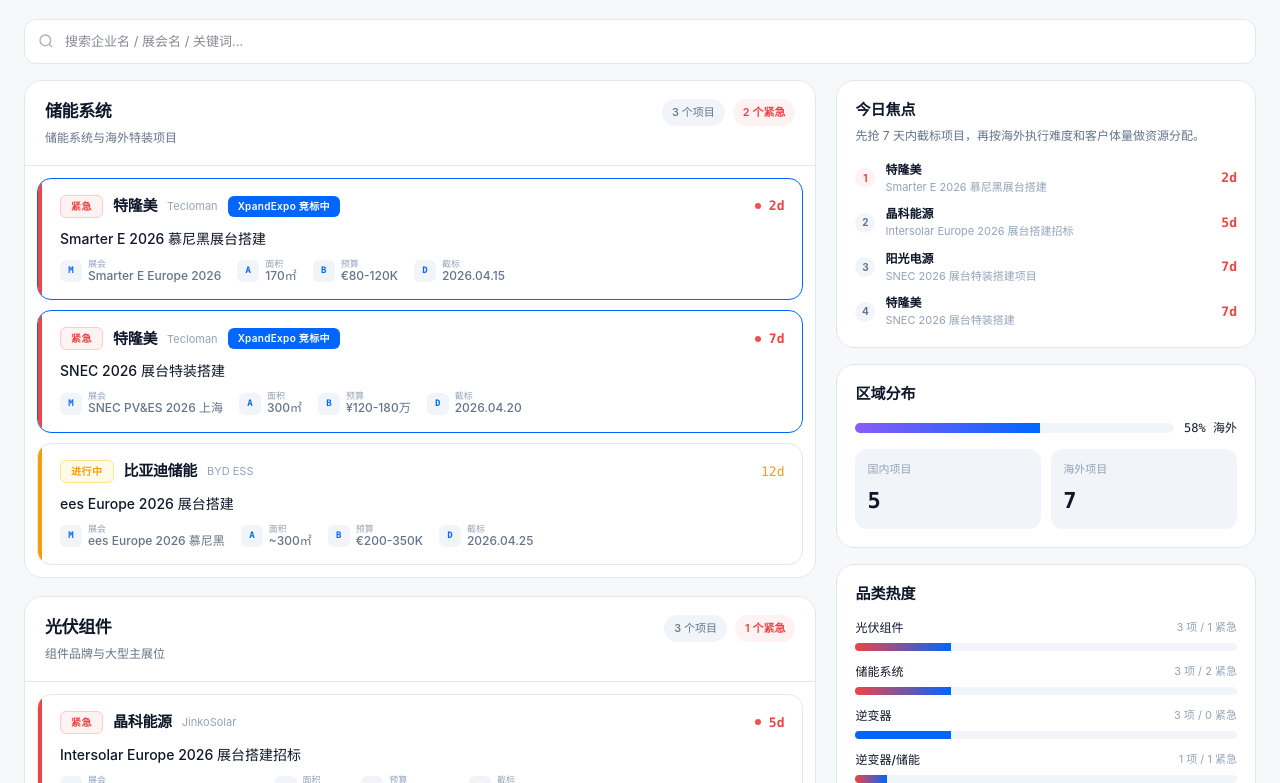
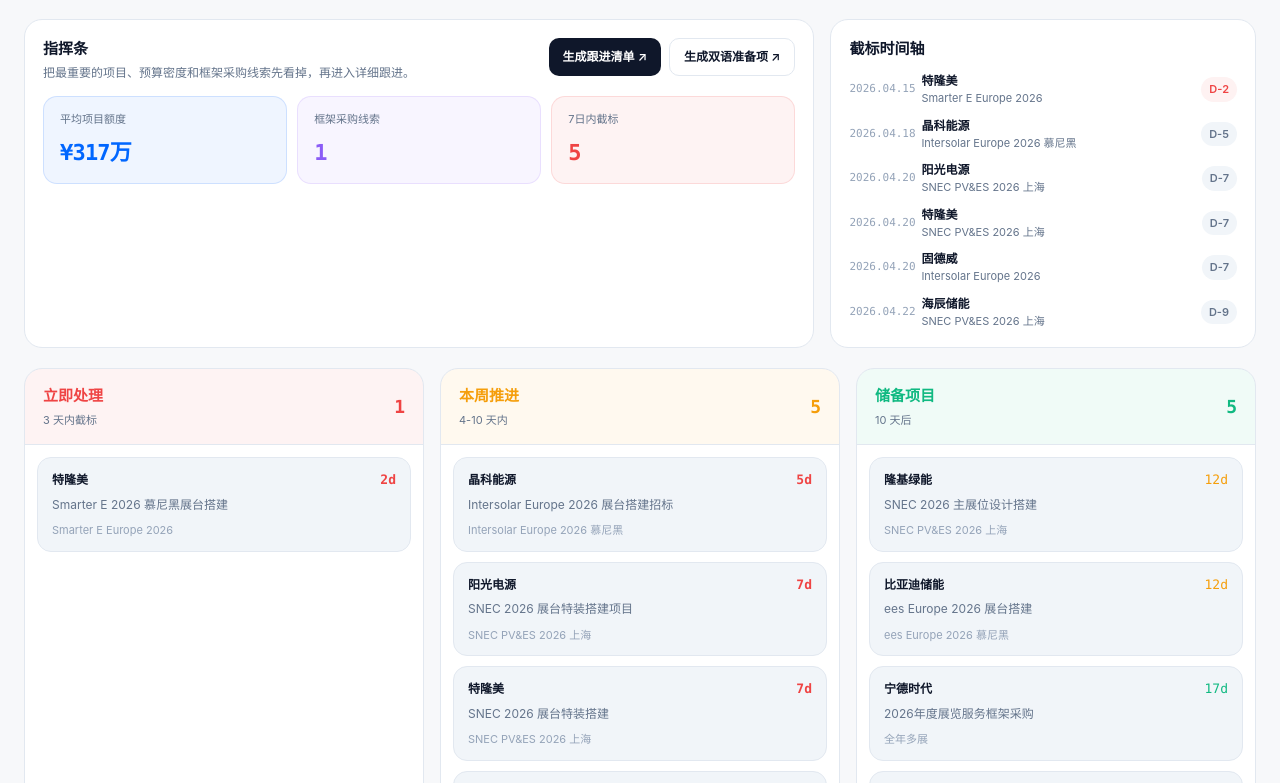
Before and after one commit to duofung/macro-live-monitor, a Next.js app: page / in a window 1280 px wide. Shown: the part 457-1240 px from the top of the page. Built offline with nearby package versions, Linux system fonts and the light colour scheme.

Commit message:
Add ExpoRadar command and action boards

```diff
--- a/components/expo-radar.tsx
+++ b/components/expo-radar.tsx
@@ -233,11 +233,38 @@
   }, [filtered]);
 
   const overseasRatio = Math.round((stats.overseas / stats.total) * 100);
+  const avgBudget = Math.round(stats.totalBudget / stats.total);
 
   const actionNotes = [
     { title: "本周优先跟进", body: "特隆美双项目和晶科慕尼黑项目最接近截标，优先出概念方案和预算框架。", color: colors.hot },
     { title: "客户层级建议", body: "宁德时代、隆基、比亚迪适合走长期框架和高层拜访；海辰、固德威适合快速响应。", color: colors.accent },
     { title: "海外执行准备", body: "慕尼黑与美国项目需要本地施工资源池、物流时程和双语提案模板同步准备。", color: colors.ok },
+  ];
+
+  const actionBoard = useMemo(() => {
+    const sorted = [...FEEDS].sort((a, b) => daysLeft(a.deadline) - daysLeft(b.deadline));
+
+    return {
+      immediate: sorted.filter((item) => daysLeft(item.deadline) <= 3),
+      thisWeek: sorted.filter((item) => daysLeft(item.deadline) > 3 && daysLeft(item.deadline) <= 10),
+      pipeline: sorted.filter((item) => daysLeft(item.deadline) > 10).slice(0, 5),
+    };
+  }, []);
+
+  const deadlineTimeline = useMemo(() => {
+    return [...FEEDS]
+      .sort((a, b) => daysLeft(a.deadline) - daysLeft(b.deadline))
+      .slice(0, 6)
+      .map((item) => ({
+        ...item,
+        left: Math.max(daysLeft(item.deadline), 0),
+      }));
+  }, []);
+
+  const commandBarStats = [
+    { label: "平均项目额度", value: `¥${avgBudget}万`, tone: colors.accent },
+    { label: "框架采购线索", value: `${FEEDS.filter((item) => item.title.includes("框架") || item.title.includes("年度")).length}`, tone: "#8B5CF6" },
+    { label: "7日内截标", value: `${FEEDS.filter((item) => daysLeft(item.deadline) <= 7).length}`, tone: colors.hot },
   ];
 
   return (
@@ -384,6 +411,97 @@
           <StatCard label="进行中" value={stats.active} sub="可跟进项目" color={colors.warn} active={filter === "active"} onClick={() => setFilter(filter === "active" ? "all" : "active")} />
           <StatCard label="XpandExpo 竞标" value={stats.bidding} sub="特隆美 SNEC + 慕尼黑" color={colors.accent} active={regionFilter === "bidding"} onClick={() => setRegionFilter(regionFilter === "bidding" ? "all" : "bidding")} />
           <StatCard label="即将开放" value={stats.upcoming} sub="提前布局" color={colors.ok} active={filter === "upcoming"} onClick={() => setFilter(filter === "upcoming" ? "all" : "upcoming")} />
+        </div>
+
+        <div className="expo-command-grid" style={{ display: "grid", gridTemplateColumns: "minmax(0, 1.3fr) minmax(280px, 0.7fr)", gap: 16, marginBottom: 20 }}>
+          <div style={{ background: colors.card, border: `1px solid ${colors.border}`, borderRadius: 18, padding: 18 }}>
+            <div style={{ display: "flex", justifyContent: "space-between", gap: 16, alignItems: "flex-start", flexWrap: "wrap", marginBottom: 14 }}>
+              <div>
+                <div style={{ fontSize: 15, fontWeight: 700 }}>指挥条</div>
+                <div style={{ marginTop: 4, fontSize: 12, color: colors.sub }}>把最重要的项目、预算密度和框架采购线索先看掉，再进入详细跟进。</div>
+              </div>
+              <div style={{ display: "flex", gap: 8, flexWrap: "wrap" }}>
+                <button
+                  onClick={() => window.sendPrompt?.("根据当前ExpoRadar项目池，帮我生成本周销售跟进清单，按紧急度、客户等级、海外执行难度排序。")}
+                  style={{ padding: "9px 14px", borderRadius: 10, border: "none", background: colors.text, color: "#fff", fontSize: 12, fontWeight: 600 }}
+                >
+                  生成跟进清单 ↗
+                </button>
+                <button
+                  onClick={() => window.sendPrompt?.("针对ExpoRadar中的海外项目，帮我生成双语提案材料准备列表，包括方案、预算、物流、施工和本地合作方。")}
+                  style={{ padding: "9px 14px", borderRadius: 10, border: `1px solid ${colors.border}`, background: colors.card, color: colors.text, fontSize: 12, fontWeight: 600 }}
+                >
+                  生成双语准备项 ↗
+                </button>
+              </div>
+            </div>
+            <div className="expo-command-stats" style={{ display: "grid", gridTemplateColumns: "repeat(3, minmax(0, 1fr))", gap: 10 }}>
+              {commandBarStats.map((item) => (
+                <div key={item.label} style={{ padding: "14px 16px", borderRadius: 14, background: `${item.tone}10`, border: `1px solid ${item.tone}24` }}>
+                  <div style={{ fontSize: 11, color: colors.sub }}>{item.label}</div>
+                  <div style={{ marginTop: 8, fontSize: 22, fontWeight: 700, letterSpacing: -0.8, color: item.tone, fontFamily: "var(--font-mono)" }}>{item.value}</div>
+                </div>
+              ))}
+            </div>
+          </div>
+
+          <div style={{ background: colors.card, border: `1px solid ${colors.border}`, borderRadius: 18, padding: 18 }}>
+            <div style={{ fontSize: 15, fontWeight: 700, marginBottom: 12 }}>截标时间轴</div>
+            <div style={{ display: "flex", flexDirection: "column", gap: 10 }}>
+              {deadlineTimeline.map((item) => (
+                <div key={item.id} style={{ display: "grid", gridTemplateColumns: "62px 1fr auto", gap: 10, alignItems: "center" }}>
+                  <div style={{ fontSize: 11, color: colors.muted, fontFamily: "var(--font-mono)" }}>{item.deadline}</div>
+                  <div>
+                    <div style={{ fontSize: 12, fontWeight: 600 }}>{item.co}</div>
+                    <div style={{ fontSize: 11, color: colors.sub }}>{item.expo}</div>
+                  </div>
+                  <div style={{ fontSize: 11, padding: "4px 8px", borderRadius: 999, background: item.left <= 3 ? colors.hotBg : colors.light, color: item.left <= 3 ? colors.hot : colors.sub, fontWeight: 600 }}>
+                    D-{item.left}
+                  </div>
+                </div>
+              ))}
+            </div>
+          </div>
+        </div>
+
+        <div className="expo-action-board" style={{ display: "grid", gridTemplateColumns: "repeat(3, minmax(0, 1fr))", gap: 16, marginBottom: 20 }}>
+          {[
+            { title: "立即处理", subtitle: "3 天内截标", tone: colors.hot, items: actionBoard.immediate },
+            { title: "本周推进", subtitle: "4-10 天内", tone: colors.warn, items: actionBoard.thisWeek },
+            { title: "储备项目", subtitle: "10 天后", tone: colors.ok, items: actionBoard.pipeline },
+          ].map((column) => (
+            <div key={column.title} style={{ background: colors.card, border: `1px solid ${colors.border}`, borderRadius: 18, overflow: "hidden" }}>
+              <div style={{ padding: "16px 18px", borderBottom: `1px solid ${colors.border}`, background: `${column.tone}10` }}>
+                <div style={{ display: "flex", justifyContent: "space-between", alignItems: "center", gap: 10 }}>
+                  <div>
+                    <div style={{ fontSize: 15, fontWeight: 700, color: column.tone }}>{column.title}</div>
+                    <div style={{ marginTop: 4, fontSize: 11, color: colors.sub }}>{column.subtitle}</div>
+                  </div>
+                  <div style={{ fontSize: 18, fontFamily: "var(--font-mono)", fontWeight: 700, color: column.tone }}>{column.items.length}</div>
+                </div>
+              </div>
+              <div style={{ padding: 12, display: "flex", flexDirection: "column", gap: 10, minHeight: 240 }}>
+                {column.items.length === 0 ? (
+                  <div style={{ fontSize: 12, color: colors.muted, padding: 16 }}>当前没有项目。</div>
+                ) : (
+                  column.items.map((item) => (
+                    <button
+                      key={item.id}
+                      onClick={() => setExpanded(item.id)}
+                      style={{ textAlign: "left", border: `1px solid ${colors.border}`, background: colors.light, borderRadius: 14, padding: "12px 14px" }}
+                    >
+                      <div style={{ display: "flex", justifyContent: "space-between", gap: 10, alignItems: "center" }}>
+                        <span style={{ fontSize: 12, fontWeight: 700 }}>{item.co}</span>
+                        <Deadline d={item.deadline} />
+                      </div>
+                      <div style={{ marginTop: 6, fontSize: 12, color: colors.sub, lineHeight: 1.55 }}>{item.title}</div>
+                      <div style={{ marginTop: 8, fontSize: 11, color: colors.muted }}>{item.expo}</div>
+                    </button>
+                  ))
+                )}
+              </div>
+            </div>
+          ))}
         </div>
 
         <div style={{ marginBottom: 16, position: "relative" }}>
@@ -720,11 +838,14 @@
           @keyframes pulse{0%,100%{opacity:1}50%{opacity:.4}}
           @media (max-width: 1100px) {
             .expo-main-grid { grid-template-columns: 1fr !important; }
+            .expo-command-grid { grid-template-columns: 1fr !important; }
+            .expo-action-board { grid-template-columns: 1fr !important; }
             .expo-source-grid { grid-template-columns: 1fr !important; }
           }
           @media (max-width: 720px) {
             .expo-hero-stats { grid-template-columns: repeat(2, minmax(0, 1fr)) !important; }
             .expo-summary-grid { grid-template-columns: 1fr !important; }
+            .expo-command-stats { grid-template-columns: 1fr !important; }
           }
           @media (max-width: 560px) {
             .expo-hero-stats { grid-template-columns: 1fr !important; }
```
